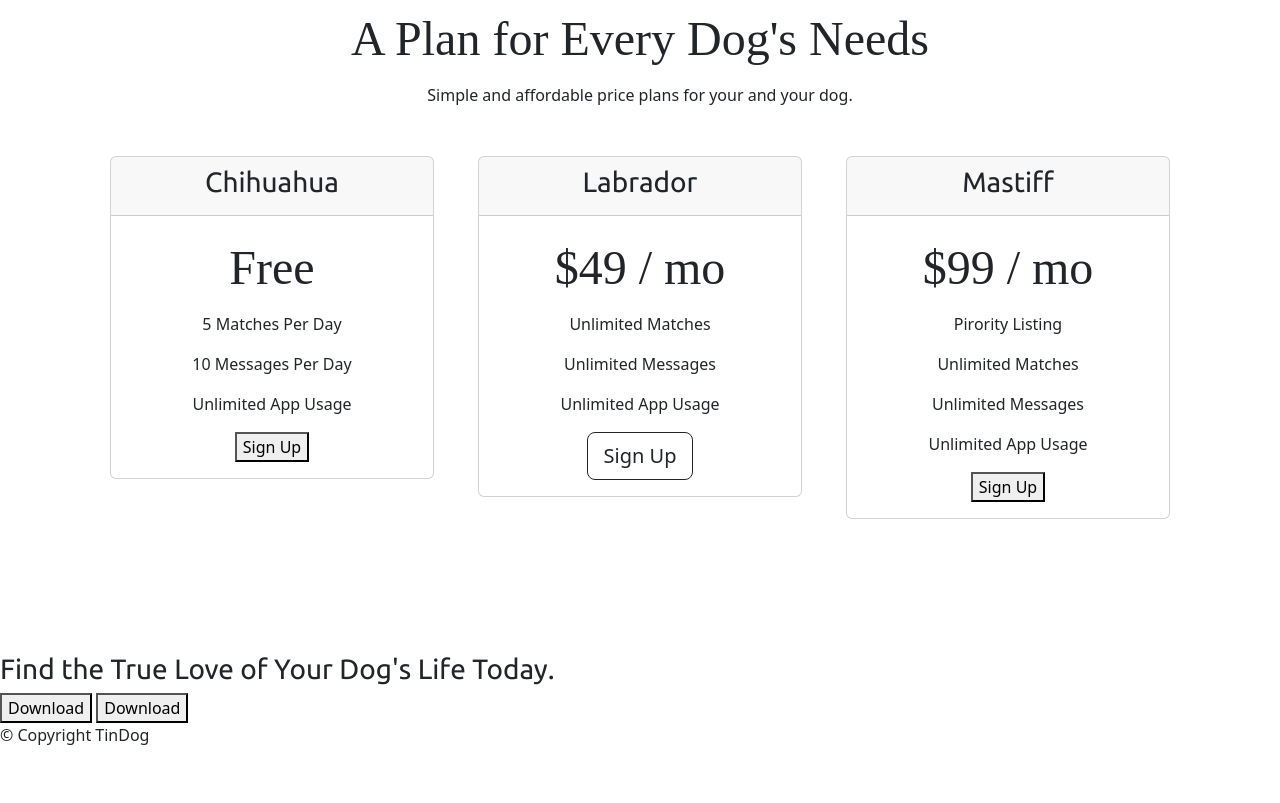
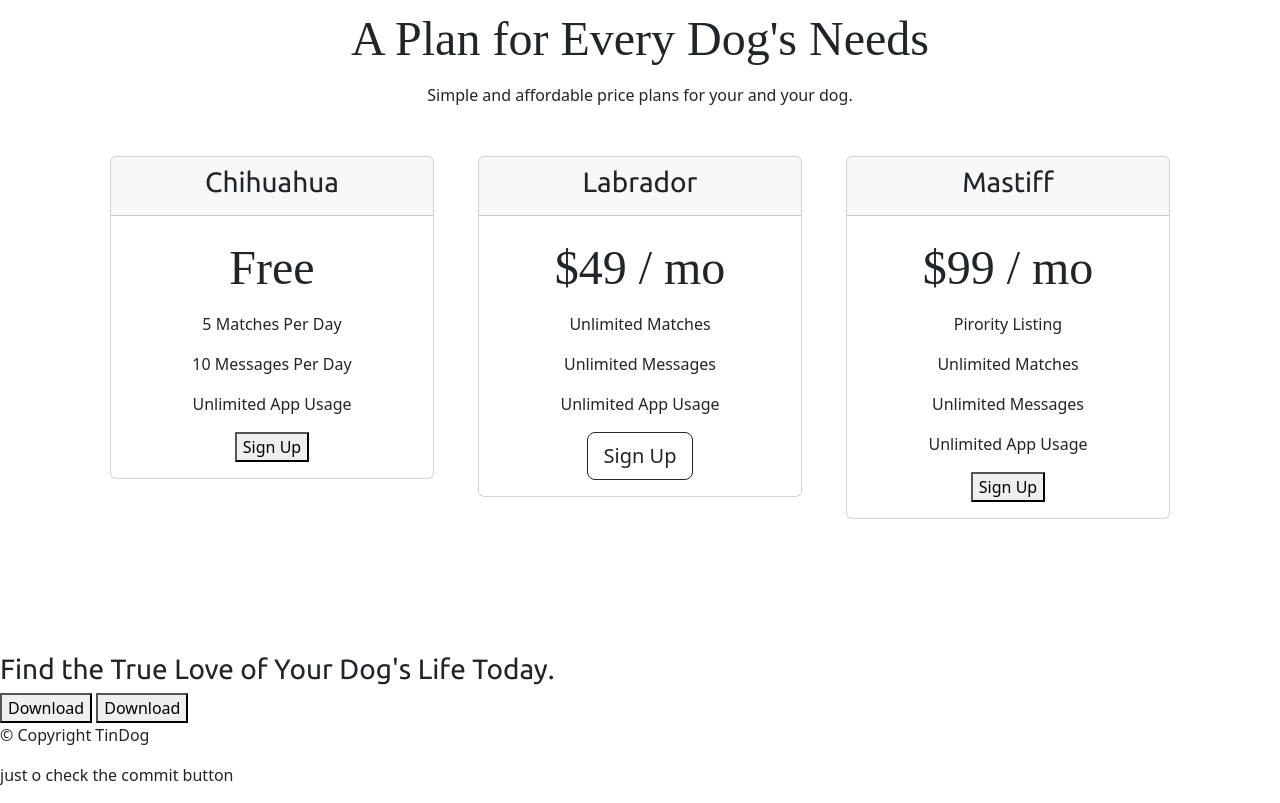
Before and after one commit to eshr4q/Tindog, a plain HTML site: page index.html in a window 1280 px wide. Shown: the part 1777-2580 px from the top of the page. Before the commit the page ends 2540 px from the top, so only its background shows below. Drawn offline with nearby package versions, Linux system fonts and the light colour scheme.

Commit message:
Supposedly

```diff
--- a/index.html
+++ b/index.html
@@ -217,3 +217,6 @@
 </body>
 
 </html>
+
+<!-- a tset -->
+<p> just o check the commit button</p>
```
